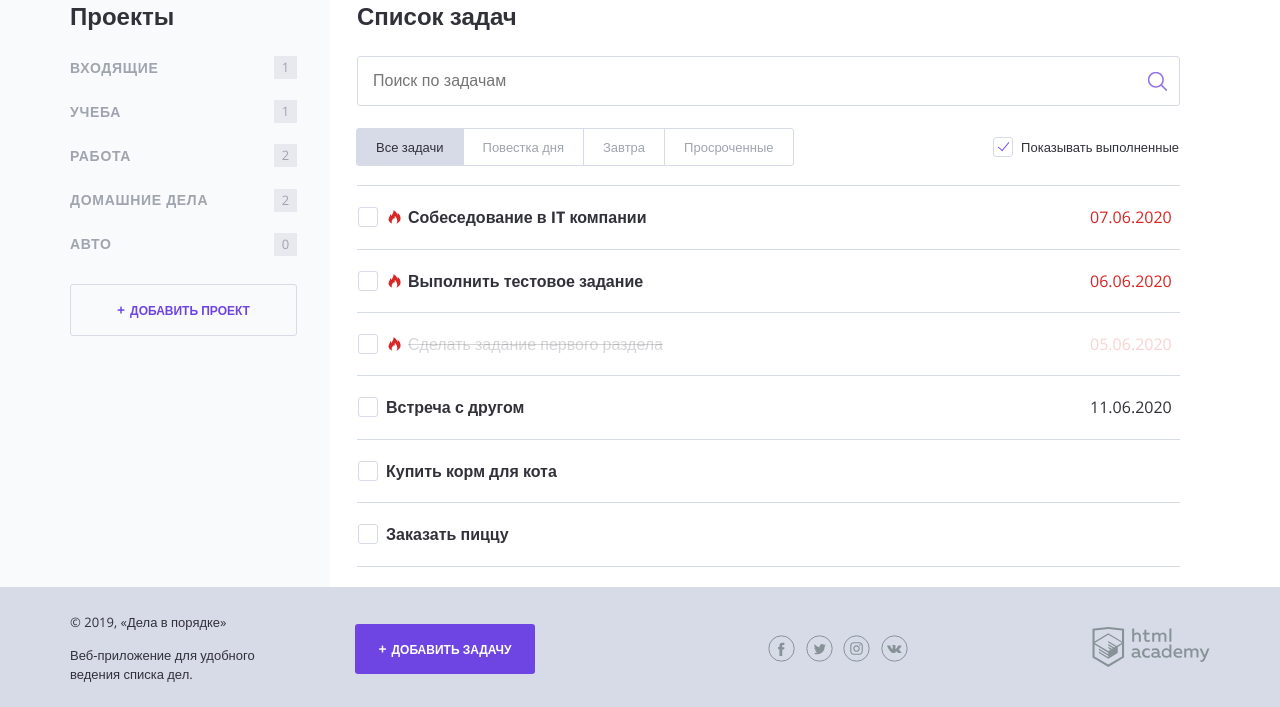
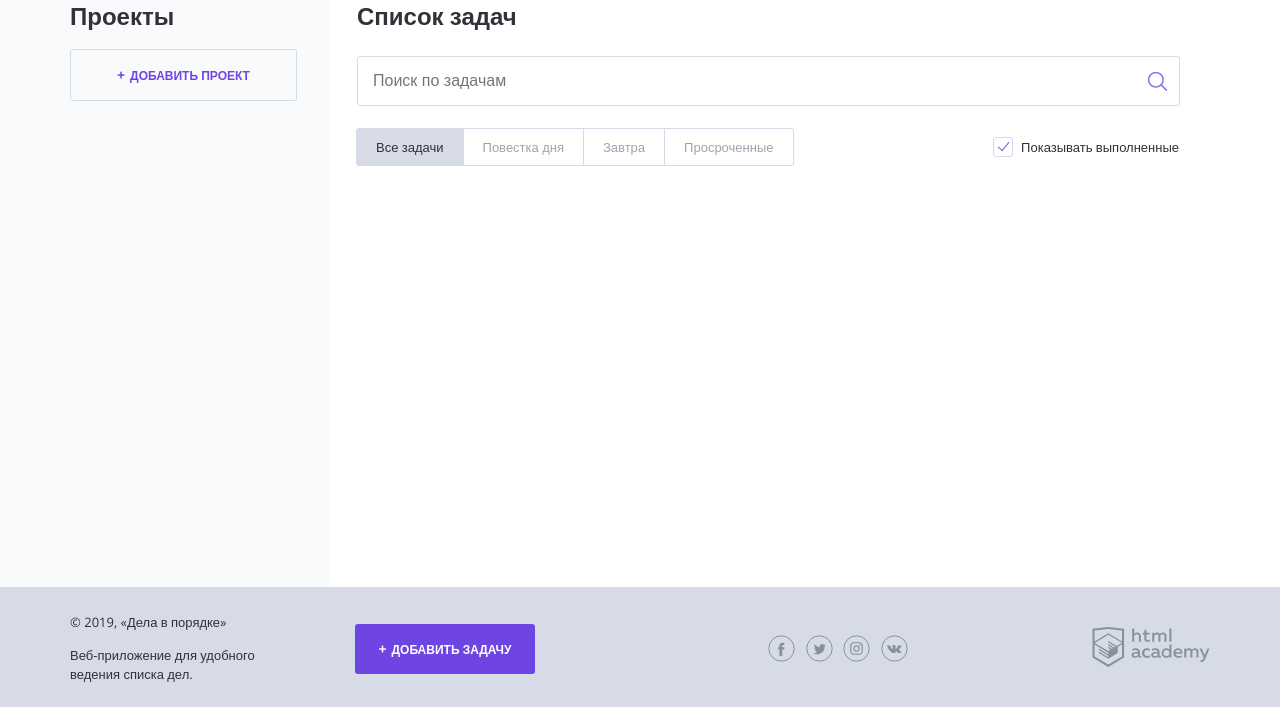
Before and after one commit to Seetochka/1293483-doingsdone-12, a PHP site: page /index.php in a window 1280 px wide. Shown: the part 93-800 px from the top of the page. Run offline with PHP 8.4, Linux system fonts and the light colour scheme; tables that the repository leaves empty hold one stand-in row (values such as "Sample post"); data that the repository does not hold is empty.

Commit message:
Добавляет получение проектов и задач из базы данных

```diff
--- /dev/null
+++ b/db.php
@@ -0,0 +1,7 @@
+<?php
+$db = [
+    'host' => 'localhost',
+    'user' => 'root',
+    'password' => '',
+    'database' => 'doingsdone'
+];
--- a/index.php
+++ b/index.php
@@ -1,75 +1,23 @@
 <?php
+require_once 'init.php';
 require_once 'helpers.php';
+require_once 'functions.php';
+require_once 'sql-queries.php';
 
 date_default_timezone_set('Europe/Moscow');
 
-// показывать или нет выполненные задачи
 define('HOURS_A_DAY', 24);
 $show_complete_tasks = rand(0, 1);
 
 $user_name = 'Светлана';
+$user_id = 2;
 
-$projects = ['Входящие', 'Учеба', 'Работа', 'Домашние дела', 'Авто'];
-$tasks = [
-    [
-        'task' => 'Собеседование в IT компании',
-        'date' => '07.06.2020',
-        'category' => 'Работа',
-        'completed' => false,
-    ],
-    [
-        'task' => 'Выполнить тестовое задание',
-        'date' => '06.06.2020',
-        'category' => 'Работа',
-        'completed' => false,
-    ],
-    [
-        'task' => 'Сделать задание первого раздела',
-        'date' => '05.06.2020',
-        'category' => 'Учеба',
-        'completed' => true,
-    ],
-    [
-        'task' => 'Встреча с другом',
-        'date' => '11.06.2020',
-        'category' => 'Входящие',
-        'completed' => false,
-    ],
-    [
-        'task' => 'Купить корм для кота',
-        'date' => null,
-        'category' => 'Домашние дела',
-        'completed' => false,
-    ],
-    [
-        'task' => 'Заказать пиццу',
-        'date' => null,
-        'category' => 'Домашние дела',
-        'completed' => false,
-    ],
-];
-
-/**
- * Считает количество задач в проекте
- * @param array $tasks Массив с задачами
- * @param string $project_name Название проекта
- * @return int Число задач для переданного проекта
- */
-function count_tasks(array $tasks, string $project_name): int {
-    $count = 0;
-
-    foreach ($tasks as $task) {
-        if ($task['category'] === $project_name) {
-            ++$count;
-        }
-    }
-
-    return $count;
-}
+$projects = get_sql_projects($link, $user_id);
+$tasks = get_sql_tasks($link, $user_id);
 
 foreach ($tasks as $key => $task) {
-    if (!empty($task['date'])) {
-        $date_diff = strtotime($task['date']) - strtotime('now');
+    if (!empty($task['due_date'])) {
+        $date_diff = strtotime($task['due_date']) - strtotime('now');
         $hours_count = $date_diff / 3600;
 
         if ($hours_count <= HOURS_A_DAY) {
--- /dev/null
+++ b/init.php
@@ -0,0 +1,15 @@
+<?php
+require_once 'db.php';
+
+function get_db_connection($db_connection_data) {
+    return mysqli_connect($db_connection_data['host'], $db_connection_data['user'], $db_connection_data['password'], $db_connection_data['database']);
+}
+
+$link = get_db_connection($db);
+mysqli_set_charset($link, "utf8");
+
+if (!$link) {
+    header("HTTP/1.0 500 Internal Server Error");
+    $error_msg = 'Не удалось выполнить подключение к серверу: ' . mysqli_connect_error();
+    die($error_msg);
+}
--- /dev/null
+++ b/sql-queries.php
@@ -0,0 +1,28 @@
+<?php
+/**
+ * Получает массив с проектами из БД по id пользователя
+ *
+ * @param mysqli $connection Ресурс соединения
+ * @param int $user_id id пользователя
+ *
+ * @return array Массив с проектами
+ */
+function get_sql_projects($connection, int $user_id): array {
+    $sql_projects = 'SELECT p.id, p.title FROM projects p WHERE p.user_id = ?';
+
+    return fetch_all($connection, $sql_projects, [$user_id]);
+}
+
+/**
+ * Получает массив с задачами из БД по id пользователя
+ *
+ * @param mysqli $connection Ресурс соединения
+ * @param int $user_id id пользователя
+ *
+ * @return array Массив с задачами
+ */
+function get_sql_tasks($connection, int $user_id): array {
+    $sql_tasks = 'SELECT t.id, t.dt_add, t.status, t.title, t.file, t.due_date, t.user_id, t.project_id FROM tasks t WHERE t.user_id = ?';
+
+    return fetch_all($connection, $sql_tasks, [$user_id]);
+}
--- a/templates/main.php
+++ b/templates/main.php
@@ -5,8 +5,8 @@
         <ul class="main-navigation__list">
             <?php foreach ($projects as $project): ?>
                 <li class="main-navigation__list-item">
-                    <a class="main-navigation__list-item-link" href="#"><?= htmlspecialchars($project); ?></a>
-                    <span class="main-navigation__list-item-count"><?= count_tasks($tasks, $project); ?></span>
+                    <a class="main-navigation__list-item-link" href="#"><?= htmlspecialchars($project['title']); ?></a>
+                    <span class="main-navigation__list-item-count"><?= count_tasks($tasks, $project['id']); ?></span>
                 </li>
             <?php endforeach; ?>
         </ul>
@@ -41,14 +41,14 @@
 
     <table class="tasks">
         <?php foreach ($tasks as $task):
-            if ($task['completed'] && $show_complete_tasks === 0) {
+            if ($task['status'] && $show_complete_tasks === 0) {
                 continue;
             } ?>
-            <tr class="tasks__item task <?= $task['completed'] ? 'task--completed' : ''; ?> <?= $task['important'] ? 'task--important' : ''; ?>">
+            <tr class="tasks__item task <?= $task['status'] ? 'task--completed' : ''; ?> <?= $task['important'] ? 'task--important' : ''; ?>">
                 <td class="task__select">
                     <label class="checkbox task__checkbox">
                         <input class="checkbox__input visually-hidden task__checkbox" type="checkbox" value="1">
-                        <span class="checkbox__text"><?= htmlspecialchars($task['task']); ?></span>
+                        <span class="checkbox__text"><?= htmlspecialchars($task['title']); ?></span>
                     </label>
                 </td>
                 <td class="task__file">
@@ -56,7 +56,7 @@
                         <a class="download-link" href="#"><?= $task['file']; ?></a>
                     <?php endif; ?>
                 </td>
-                <td class="task__date"><?= !empty($task['date']) ? $task['date'] : ''; ?></td>
+                <td class="task__date"><?= !empty($task['due_date']) ? date_format(date_create($task['due_date']), 'd.m.Y') : ''; ?></td>
             </tr>
         <?php endforeach; ?>
     </table>
```
Also changed, not shown: functions.php (added, +80 -0 lines).
